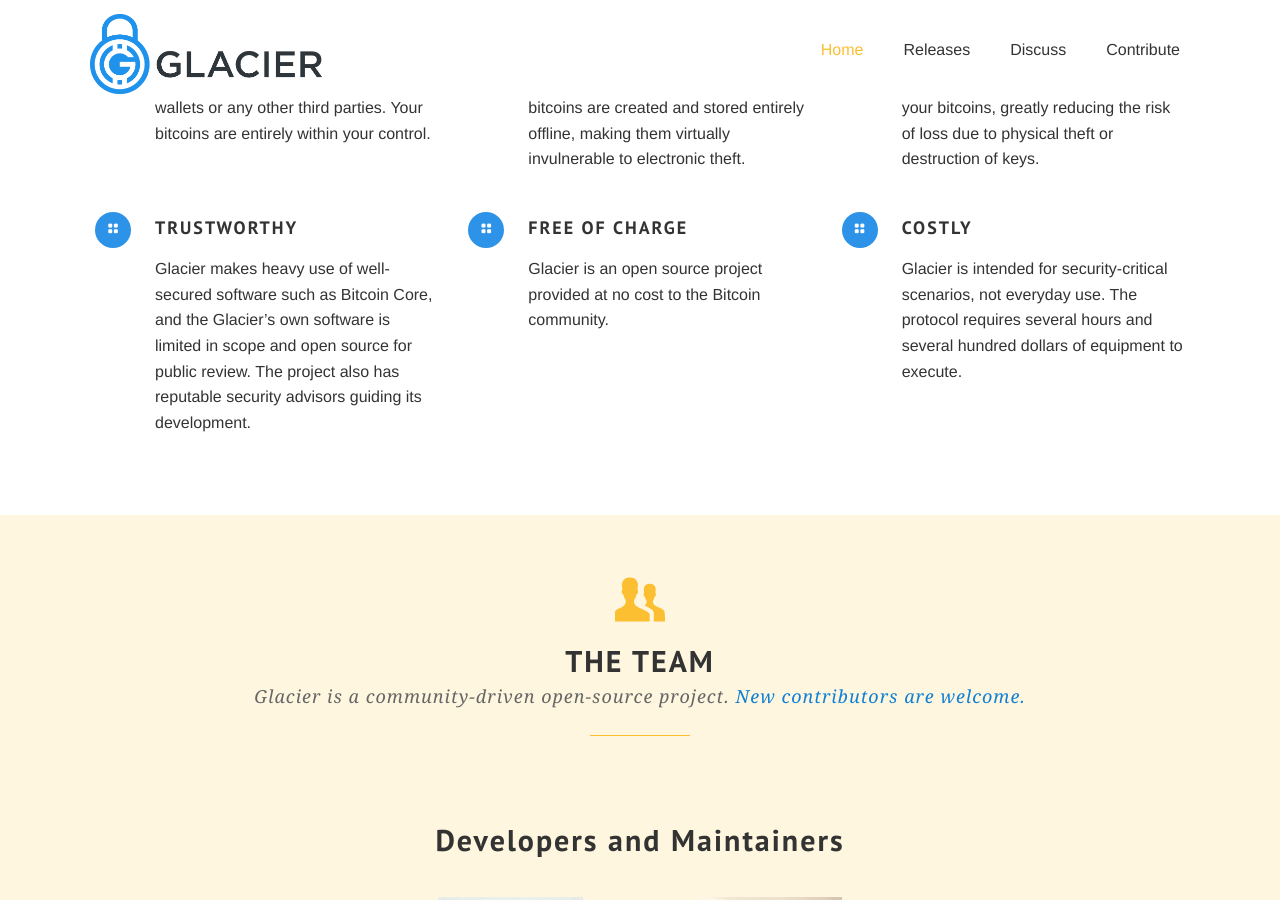
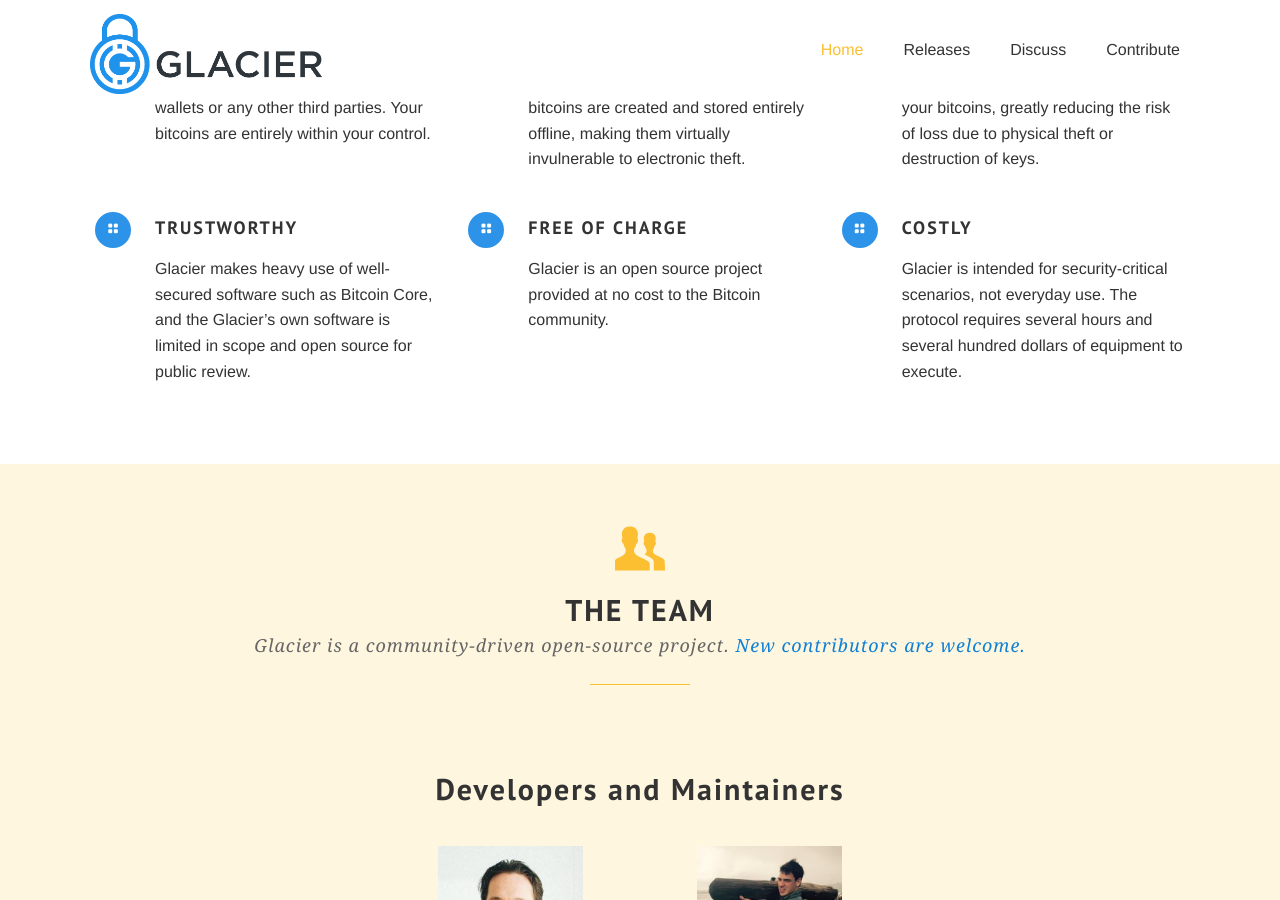
Before and after one commit to GlacierProtocol/glacierprotocol.github.io, a Jekyll site: the page built from index.html, in a window 1280 px wide and 900 px high, scrolled down 720 px. Built offline with Jekyll 4.4.1, drawn with Linux system fonts in a browser that asks for light colours; some web fonts are replaced; the list of posts is cut into pages by our own code.

Commit message:
tweaking text for "key features"

```diff
--- a/index.html
+++ b/index.html
@@ -21,7 +21,7 @@
     - title: Trustworthy
       icon: layout
       desc:
-        Glacier makes heavy use of well-secured software such as Bitcoin Core, and the Glacier’s own software is limited in scope and open source for public review.  The project also has reputable security advisors guiding its development.
+        Glacier makes heavy use of well-secured software such as Bitcoin Core, and the Glacier’s own software is limited in scope and open source for public review.
     - title: Free of charge
       icon: layout
       desc:
```
